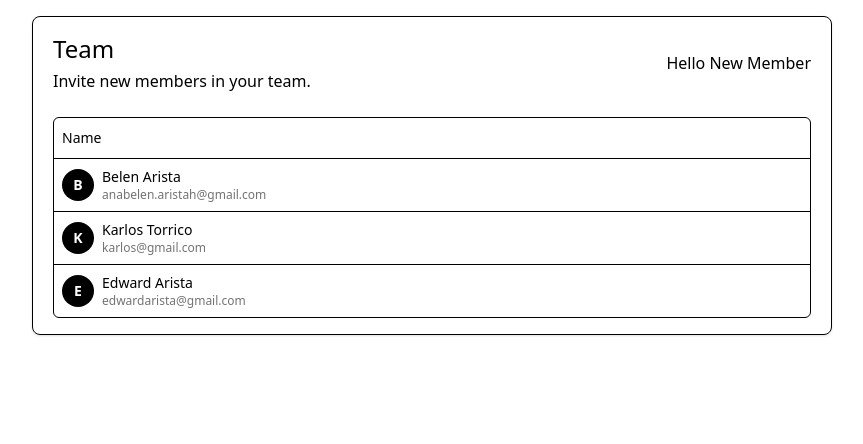
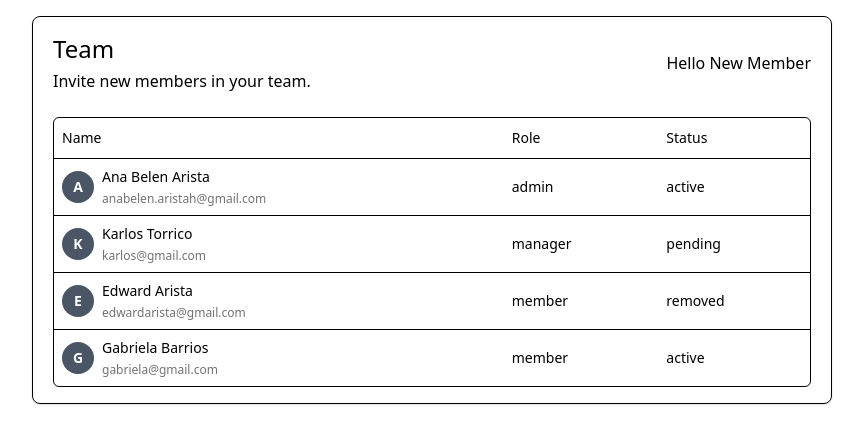
Before and after one commit to anabelena/team-component-supabase, a Next.js app: page / in a window 1280 px wide. Shown: the top 444 px of the page, without its empty margins (208-1071 px from the left). Built offline with nearby package versions, Linux system fonts and the light colour scheme.

Commit message:
feat: role and status columns added to columns

```diff
--- a/src/components/Datatable.tsx
+++ b/src/components/Datatable.tsx
@@ -32,7 +32,7 @@
   });
 
   return (
-    <div className="rounded-md border">
+    <div className="rounded-md border ">
       <Table>
         <TableHeader>
           {table.getHeaderGroups().map((headerGroup) => (
--- a/src/components/Team/Members/Columns.tsx
+++ b/src/components/Team/Members/Columns.tsx
@@ -1,4 +1,5 @@
 "use client";
+
 import { ColumnDef } from "@tanstack/react-table";
 
 export const columns: ColumnDef<any>[] = [
@@ -10,10 +11,10 @@
       const email: string = row.original.email;
       return (
         <div className="flex items-center gap-2">
-          <div className="flex items-center justify-center bg-black text-white font-bold capitalize w-8 h-8 rounded-full">
+          <div className="flex items-center justify-center bg-gray-600 text-white font-bold capitalize w-8 h-8 rounded-full">
             {name[0]}
           </div>
-          <div className="grid">
+          <div className="grid gap-y-1">
             <span className="font-medium">{name}</span>
             <span className="text-xs text-neutral-500">{email}</span>
           </div>
@@ -21,4 +22,12 @@
       );
     },
   },
+  {
+    accessorKey:"role",
+    header:"Role",
+  },
+  {
+    accessorKey:"status",
+    header:"Status",
+  }
 ];
--- a/src/components/Team/index.tsx
+++ b/src/components/Team/index.tsx
@@ -6,11 +6,12 @@
 import { columns } from "./Members/Columns";
 
 
+
 export default function Team() {
 
   const [members, setMembers] = useState<any>([
     {
-      name: "Belen Arista",
+      name: "Ana Belen Arista",
       email: "anabelen.aristah@gmail.com",
       role: "admin",
       status: "active",
@@ -27,6 +28,12 @@
       role: "member",
       status: "removed",
     },
+    {
+      name:"Gabriela Barrios",
+      email:"gabriela@gmail.com",
+      role:"member",
+      status:"active"
+    }
   ]);
 
   return (
@@ -41,7 +48,6 @@
 
       <main>
         <DataTable columns={columns} data={members} />
-
       </main>
     </div>
   );
```
